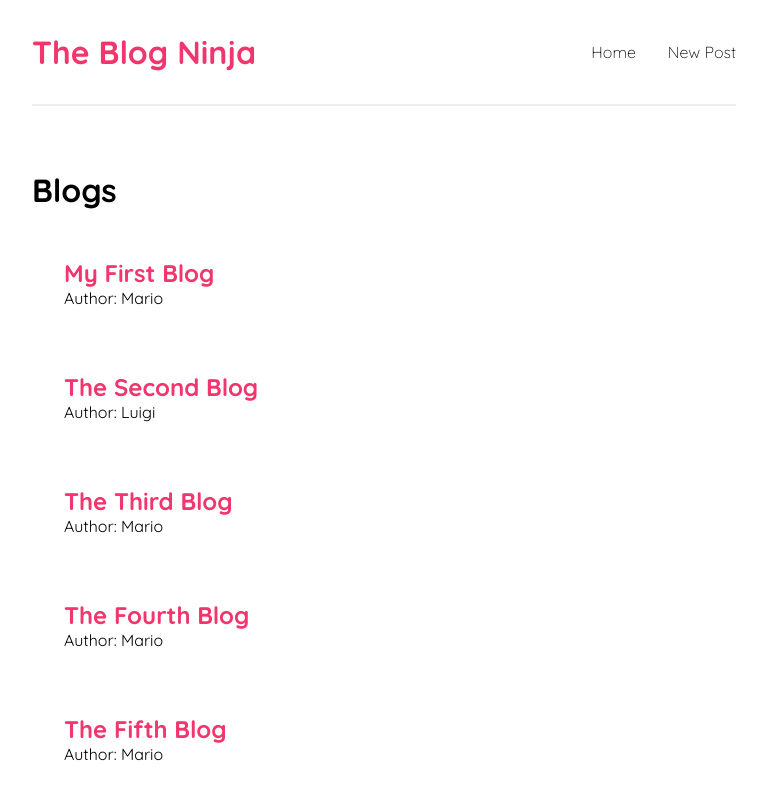
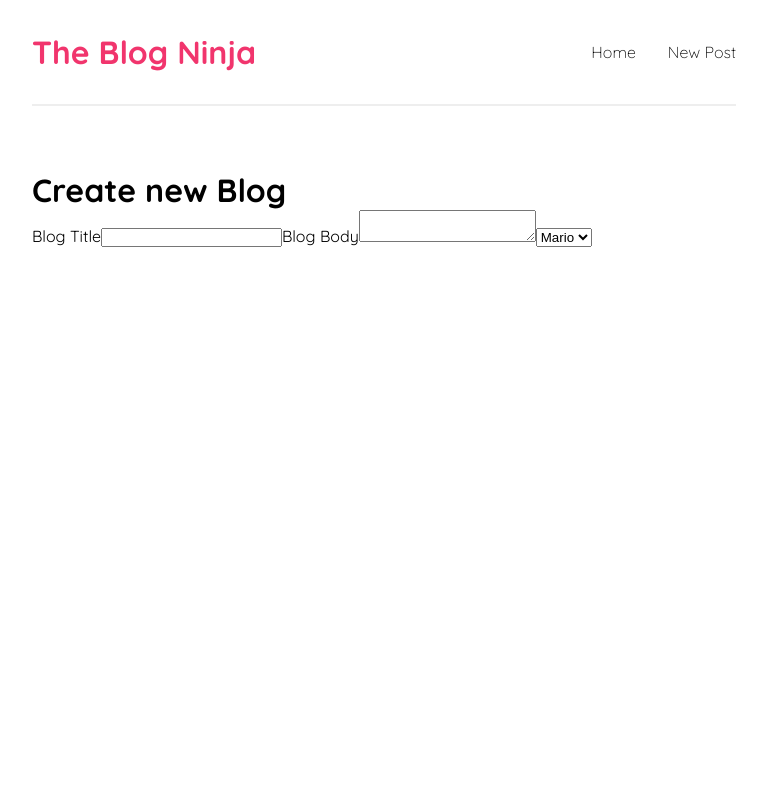
Before and after one commit to fauzanpr/react-blogapp, a React (Create React App) app: page /create in a window 1280 px wide. Shown: the top 800 px of the page, without its empty margins (256-1023 px from the left). Built offline with nearby package versions, Linux system fonts and the light colour scheme; data requests are answered from the project's data file.

Commit message:
feat: add form on create blog page

```diff
--- a/src/App.js
+++ b/src/App.js
@@ -1,4 +1,6 @@
 import { BrowserRouter as Router, Switch, Route } from "react-router-dom";
+import BlogDetails from "./Components/BlogDetails";
+import Create from "./Components/Create";
 import Header from "./Components/Header";
 import Home from "./Components/Home";
 
@@ -8,8 +10,14 @@ function App() {
       <div className="container">
         <Header />
         <Switch>
-          <Route path={'/'}>
+          <Route exact path={'/'}>
             <Home />
+          </Route>
+          <Route path={'/create'}>
+            <Create />
+          </Route>
+          <Route path={'/blog/:id'}>
+            <BlogDetails />
           </Route>
         </Switch>
       </div>
--- a/src/Components/BlogCard.js
+++ b/src/Components/BlogCard.js
@@ -1,11 +1,16 @@
+import { Link } from "react-router-dom";
+
 const BlogCard = ({ id, title, author }) => {
+  console.log('the id is '+ id);
   return (
-    <div className="blog-card" key={id}>
-      <div className="blog-card__content">
-        <h2>{title}</h2>
-        <p>Author: {author}</p>
+    <Link to={`/blog/${id}`} className='link-card'>
+      <div className="blog-card" key={id}>
+        <div className="blog-card__content">
+          <h2>{title}</h2>
+          <p>Author: {author}</p>
+        </div>
       </div>
-    </div>
+    </Link>
   );
 };
 
--- /dev/null
+++ b/src/Components/BlogDetails.js
@@ -0,0 +1,24 @@
+import { useParams } from "react-router-dom";
+import useFetch from "../Hooks/useFetch";
+
+const BlogDetails = () => {
+  const { id } = useParams();
+  console.log("id in details : " + id);
+  const { data } = useFetch(`http://localhost:8000/blogs/${id}`);
+  console.log(data);
+  return (
+    <div className="">
+      {data && (
+        <div className="">
+          <h1>{data.title}</h1>
+          <p>Author {data.author}</p>
+          <br />
+          <br />
+          <p>{data.body}</p>
+        </div>
+      )}
+    </div>
+  );
+};
+
+export default BlogDetails;
--- /dev/null
+++ b/src/Components/Create.js
@@ -0,0 +1,12 @@
+import Form from "./Form";
+
+const Create = () => {
+    return (
+        <div className="create">
+            <h1>Create new Blog</h1>
+            <Form />
+        </div>
+     );
+}
+
+export default Create;
--- /dev/null
+++ b/src/Components/Form.js
@@ -0,0 +1,35 @@
+import { useState } from "react";
+
+const Form = () => {
+  const [title, setTitle] = useState("");
+  const [body, setBody] = useState("");
+  const [author, setAuthor] = useState("mario");
+  return (
+    <form action="">
+      <label htmlFor="blog-title">Blog Title</label>
+      <input
+        type="text"
+        id="blog-title"
+        value={title}
+        onChange={(e) => setTitle(e.target.value)}
+      />
+      <label htmlFor="blog-body">Blog Body</label>
+      <textarea
+        id="blog-body"
+        value={body}
+        onChange={(e) => setBody(e.target.value)}
+      ></textarea>
+      <select
+        name=""
+        id=""
+        value={author}
+        onChange={(e) => setAuthor(e.target.value)}
+      >
+        <option value="mario">Mario</option>
+        <option value="luigi">Luigi</option>
+      </select>
+    </form>
+  );
+};
+
+export default Form;
--- a/src/Components/Header.js
+++ b/src/Components/Header.js
@@ -1,10 +1,12 @@
+import { Link } from "react-router-dom";
+
 const Header = () => {
     return (
         <header className="header">
             <h1>The Blog Ninja</h1>
             <nav>
-                <a href="/">Home</a>
-                <a href="/create">New Post</a>
+                <Link to="/">Home</Link>
+                <Link to="/create">New Post</Link>
             </nav>
         </header>
      );
--- a/src/Components/Home.js
+++ b/src/Components/Home.js
@@ -2,10 +2,11 @@ import useFetch from "../Hooks/useFetch";
 import BlogList from "./BlogList";
 
 const Home = () => {
-  const { data: blogs, isLoading } = useFetch("http://localhost:8000/blogs");
+  const { data: blogs, isLoading, error } = useFetch("http://localhost:8000/blogs");
   return (
     <div>
       {isLoading && <p>Loading...</p>}
+      {console.log(error)}
       {blogs === false && blogs !== null ? (
         <p>Not found</p>
       ) : (
--- a/src/Hooks/useFetch.js
+++ b/src/Hooks/useFetch.js
@@ -1,9 +1,12 @@
 import { useEffect, useState } from "react";
 
 const useFetch = (url) => {
+  const abortCont = new  AbortController();
   const [data, setData] = useState(null);
   const [isLoading, setLoading] = useState(true);
+  const [error, setError] = useState(null);
   useEffect(() => {
+    setInterval(() => {
       fetch(url)
         .then((res) => {
           if (res.status === 404) {
@@ -14,9 +17,14 @@ const useFetch = (url) => {
         .then((data) => {
           setLoading(false);
           setData(data);
+        })
+        .catch((err) => {
+          setError(err.message);
+          setLoading(false);
         });
+    }, 1000);
   }, []);
-  return { data, isLoading }
+  return { data, isLoading, error };
 };
 
 export default useFetch;
--- a/src/index.css
+++ b/src/index.css
@@ -73,3 +73,8 @@ body {
 .btn--delete:hover {
   background-color: #d24b4bd5;
 }
+
+.link-card:visited, .link-card:link {
+  text-decoration: none;
+  color: black
+}
```
Lines whose indentation alone changed are shown as unchanged.
